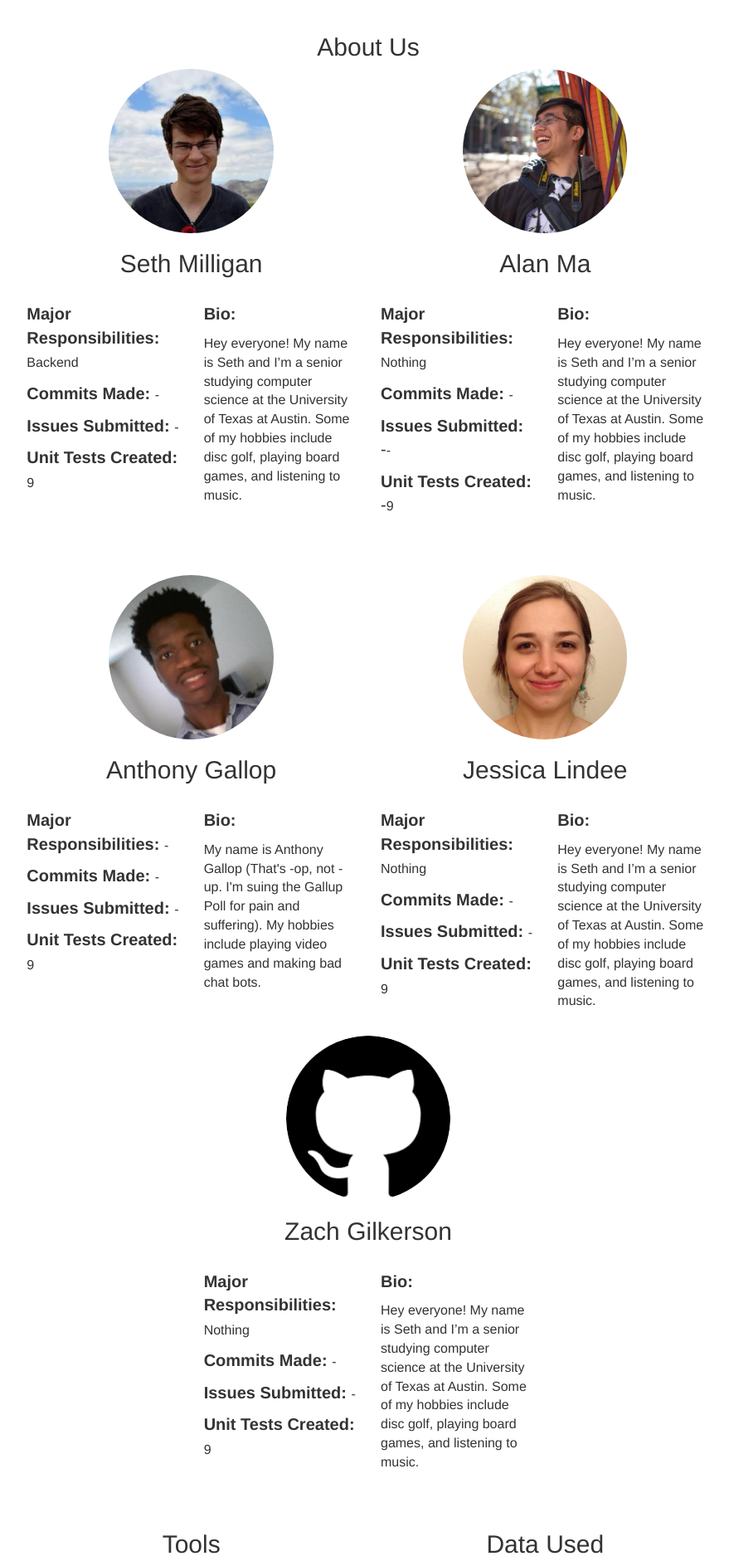
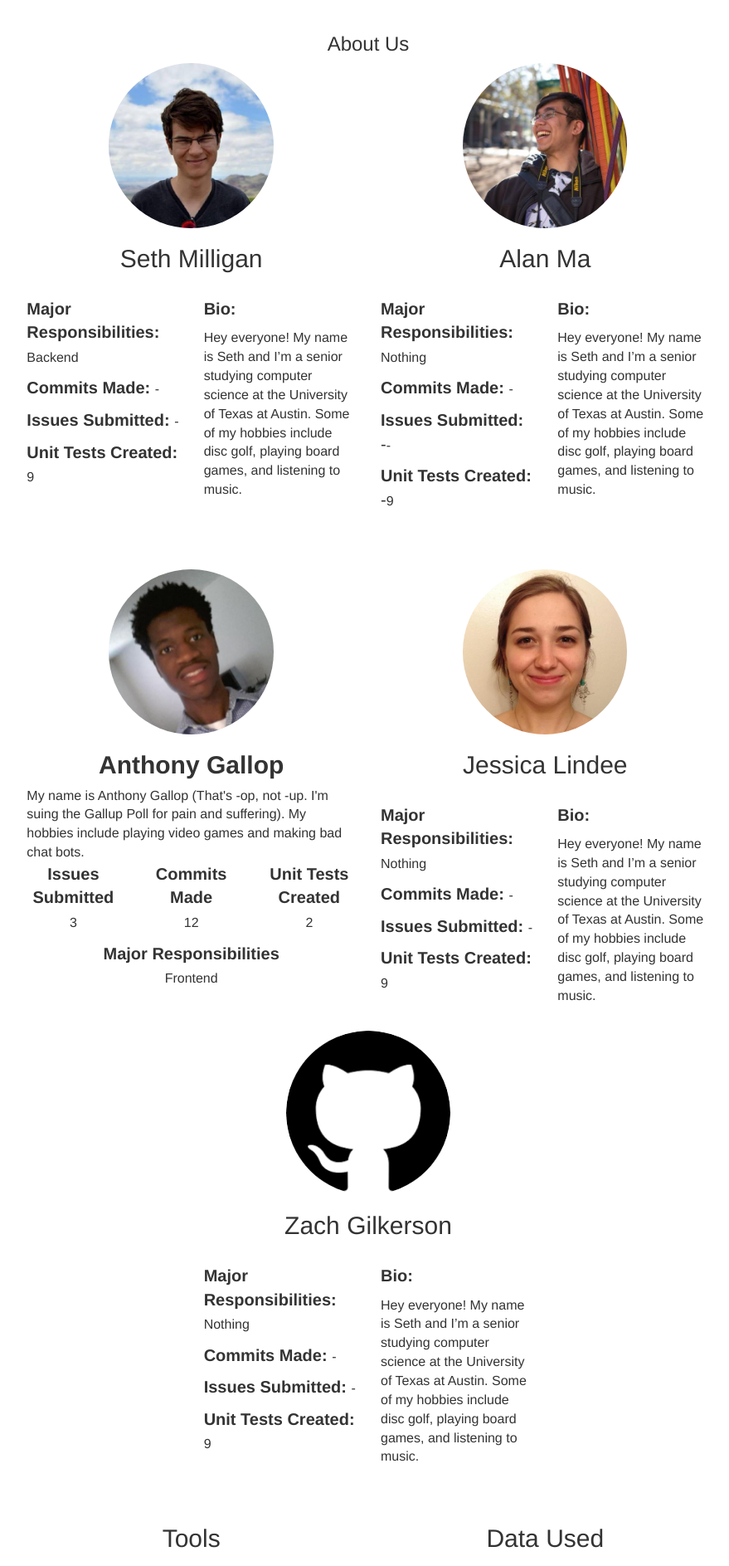
Before and after one commit to Sethalopod/cs373-idb, a Flask app: page /about in a window 1280 px wide. Shown: the part 52-1939 px from the top of the page at 83% size, without its empty margins (196-1075 px from the left). After the commit the page ends 1917 px from the top, so only its background shows below. Run offline with Flask 2, Linux system fonts and the light colour scheme; some libraries are stand-ins or nearby versions.

Commit message:
Change the format style in about.html

```diff
--- a/app/templates/about.html
+++ b/app/templates/about.html
@@ -23,7 +23,7 @@
   <div class="container-fluid">
     <div class="row">
       <div class="col-md-12 col-xs-12">
-        <h2 class="text-center">About Us</h2>
+        <h3 class="text-center">About Us</h3>
       </div>
     </div>
   </div>
@@ -133,35 +133,52 @@
         <!-- Name Row -->
         <div class-"row">
           <div class="col-md-12 col-xs-12">
-            <h2 class="text-center">Anthony Gallop</h2>
+            <h2 class="text-center"><b>Anthony Gallop</b></h2>
           </div>
         </div>
-        <!-- Resposibilities/Bio Row -->
+        <!--Bio Row -->
         <div class="row">
-          <!-- Responsibilities, commits, issues, unit tests col -->
-          <div class="col-md-6 col-xs-6">
-            <br>
-            <p class="category">
-              <b>Major Responsibilities: </b>
-              <span class="info inline">-</span>
-            </p>
-            <p class="category">
-              <b>Commits Made: </b>
-              <span class="info inline">-</span>
-            </p>
-            <p class="category"><b>Issues Submitted: </b><span class="info inline">-</span></p>
-            <p class="category"><b>Unit Tests Created: </b><span class="info inline">9</span></p>
-            <br>
+          <!-- bio col -->
+          <div class="col-md-offset-0 col-md-12 col-xs-offset-1 col-xs-10">
+            <p class="info text-center">My name is Anthony Gallop (That's -op, not -up. I'm suing the Gallup Poll for pain and suffering). My hobbies include playing video games and making bad chat bots. </p>
           </div>
+        </div>
 
-          <!-- bio col -->
-          <div class="col-md-6 col-xs-6">
-            <br>
-            <p class="category"><b>Bio: </b><p class="info">My name is Anthony Gallop (That's -op, not -up. I'm suing the Gallup Poll for pain and suffering). My hobbies include playing video games and making bad chat bots. </p></p>
-            <br>
+
+        <!-- Coontributions Row -->
+        <div class="row">
+          <!-- Commits Col -->
+          <div class="col-md-4 col-xs-4">
+            <div>
+              <p class="category text-center"><b>Issues Submitted</b><br/><span class="info inline">3</span></p>
+            </div>
+          </div>
+          <!-- Issues Col -->
+          <div class="col-md-4 col-xs-4">
+            <div>
+              <p class="category text-center"><b>Commits Made</b><br/><span class="info inline">12</span></p>
+            </div>
+          </div>
+          <!-- Units Tests Col -->
+          <div class="col-md-4 col-xs-4">
+            <div>
+              <p class="category text-center"><b>Unit Tests Created</b><br/><span class="info inline">2</span></p>
+            </div>
+          </div>
+        </div>
+
+                <!-- Major Responsibilities row -->
+        <div class="row">
+          <div class="col-md-12 col-xs-12">
+            <div>
+              <p class="category text-center"><b>Major Responsibilities</b><br/><span class="info inline">Frontend</span></p>
+            </div>
           </div>
         </div>
       </div>
+
+
+
       <!-- end member 3 col -->
 
       <!-- Member 4 col-->
```
